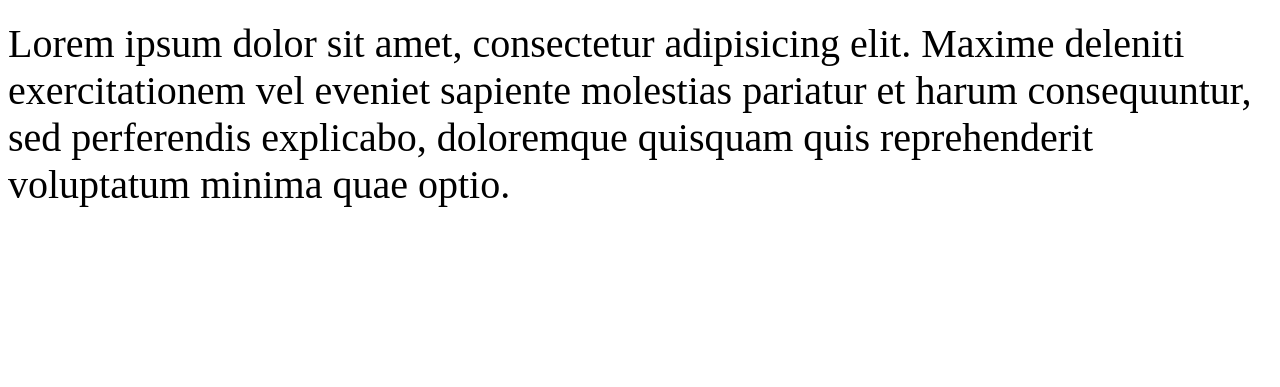
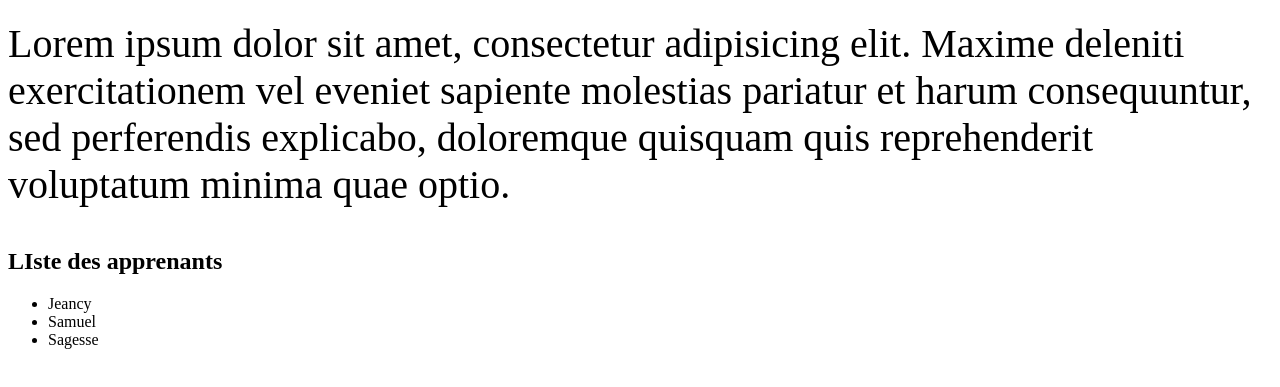
Before and after one commit to jordanmosongo/gsoft_second_session, a plain HTML site: page index.html in a window 1280 px wide. Shown: the part 131-518 px from the top of the page. Drawn offline with Linux system fonts and the light colour scheme.

Commit message:
feat: add learners list

```diff
--- a/index.html
+++ b/index.html
@@ -23,5 +23,11 @@
         adipisicing elit. Maxime deleniti exercitationem vel eveniet sapiente
         molestias pariatur et harum consequuntur, sed perferendis explicabo,
          doloremque quisquam quis reprehenderit voluptatum minima quae optio.</p>
+    <h2>LIste des apprenants</h2>
+    <ul>
+        <li>Jeancy</li>
+        <li>Samuel</li>
+        <li>Sagesse</li>
+    </ul>
 </body>
 </html>
```
